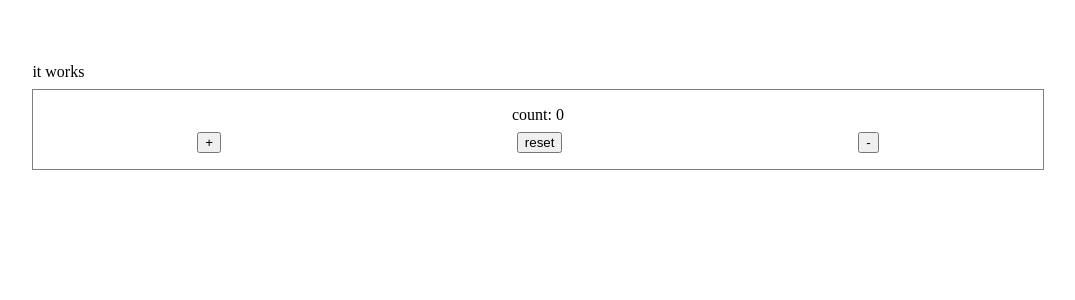
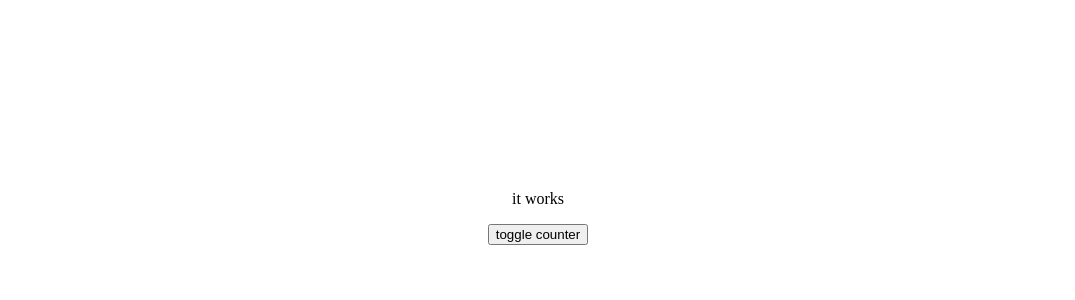
Before and after one commit to chentselee/react-typescript-webpack, a React app: page / in a window 1280 px wide. Shown: the top 300 px of the page, without its empty margins (102-1177 px from the left). Built offline with nearby package versions, Linux system fonts and the light colour scheme.

Commit message:
add togggle counter

```diff
--- a/src/App.css
+++ b/src/App.css
@@ -1,5 +1,10 @@
 .container {
-  max-width: 80%;
+  max-width: 45%;
   margin-inline: auto;
-  margin-block-start: 5%;
+  margin-block-start: 15%;
+  text-align: center;
+
+  &>* {
+    margin-block-start: 16px;
+  }
 }
--- a/src/App.tsx
+++ b/src/App.tsx
@@ -1,16 +1,18 @@
-import { lazy, Suspense } from "react";
+import { lazy, Suspense, useState } from "react";
 import "./App.css";
 
 const Counter = lazy(() => import("./components/Counter"));
 
 const App = () => {
+  const [loaded, setLoaded] = useState(false)
   return (
-    <Suspense>
-      <div className="container">
-        <div>it works</div>
-        <Counter />
-      </div>
-    </Suspense>
+    <div className="container">
+      <div>it works</div>
+      <button onClick={() => setLoaded(prev => !prev)}>toggle counter</button>
+      <Suspense fallback={<div>Loading...</div>}>
+        {loaded && <Counter />}
+      </Suspense>
+    </div>
   );
 };
 
--- a/src/components/Counter.module.css
+++ b/src/components/Counter.module.css
@@ -4,7 +4,6 @@
   row-gap: 8px;
   border: 1px solid grey;
   padding: 16px;
-  margin-block-start: 8px;
 }
 
 .count {
```
